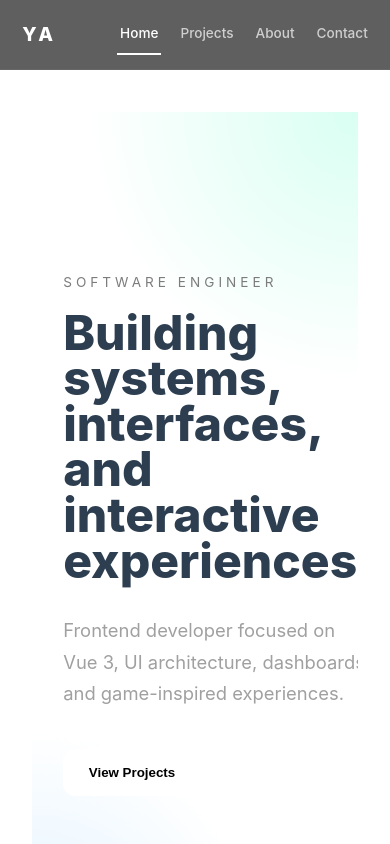
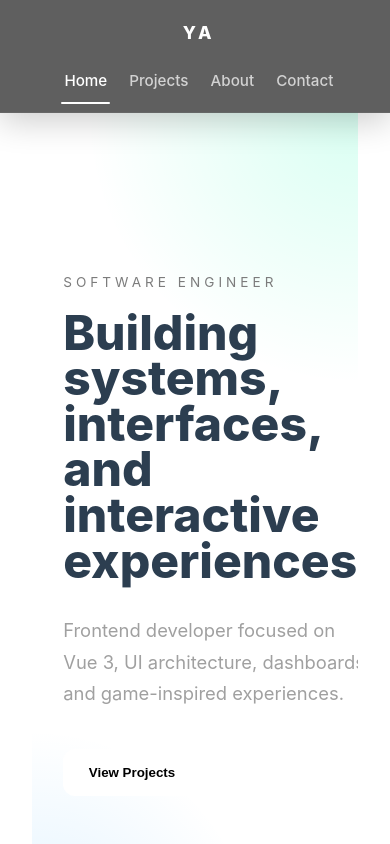
Before and after one commit to GoDie910/personal-website, a Vue app: page / in a window 390 px wide. Shown: the top 844 px of the page. Built offline with nearby package versions, Linux system fonts and the light colour scheme; the HTML template or start-up script is replaced by a standard one.

Commit message:
Update AppNavbar.vue

```diff
--- a/src/components/layout/AppNavbar.vue
+++ b/src/components/layout/AppNavbar.vue
@@ -46,28 +46,31 @@ const links = [
   </header>
 </template>
 
-<style scoped>
+<style lang="css" scoped>
 .navbar {
   position: fixed;
-  top: 0;
-  left: 0;
+  inset: 0 0 auto 0;
 
   width: 100%;
 
   z-index: 1000;
 
-  backdrop-filter: blur(18px);
+  backdrop-filter: blur(1.2rem);
 
   background: rgba(10, 10, 10, 0.65);
 
-  border-bottom: 1px solid rgba(255, 255, 255, 0.05);
+  border-bottom: 0.0625rem solid rgba(255, 255, 255, 0.05);
+
+  box-shadow: 0 0.5rem 2rem rgba(0, 0, 0, 0.2);
 }
 
 .navbar-container {
-  width: min(1400px, 100%);
-  margin: 0 auto;
 
-  padding: 1.2rem 2rem;
+  margin: 0 5vw;
+
+  padding:
+    clamp(1rem, 1.2vw, 1.8rem)
+    clamp(1.5rem, 3vw, 4rem);
 
   display: flex;
   justify-content: space-between;
@@ -75,41 +78,55 @@ const links = [
 }
 
 .logo {
-  font-size: 1.2rem;
+  font-size: clamp(1.2rem, 7.5vh, 2vw);
+
   font-weight: 800;
-  letter-spacing: 0.2rem;
+
+  letter-spacing: 0.2em;
 
   color: white;
+
   text-decoration: none;
 
-  transition: 0.2s ease;
+  transition:
+    opacity 0.2s ease,
+    transform 0.2s ease;
 }
 
 .logo:hover {
   opacity: 0.7;
+
+  transform: translateY(-0.1rem);
 }
 
 .nav-links {
   display: flex;
   align-items: center;
-  gap: 2rem;
+
+  gap: clamp(1.2rem, 10vh, 2.5vw);
 }
 
 .nav-link {
   position: relative;
 
-  color: rgba(255, 255, 255, 0.7);
+  color: rgba(255, 255, 255, 0.72);
 
   text-decoration: none;
 
-  font-size: 0.95rem;
+  font-size: clamp(1rem, 7.5vh, 2vw);
+
   font-weight: 500;
 
-  transition: 0.2s ease;
+  transition:
+    color 0.2s ease,
+    opacity 0.2s ease,
+    transform 0.2s ease;
 }
 
 .nav-link:hover {
   color: white;
+
+  transform: translateY(-0.1rem);
 }
 
 .nav-link.router-link-exact-active {
@@ -122,17 +139,37 @@ const links = [
   position: absolute;
 
   left: 0;
-  bottom: -0.4rem;
+  bottom: -0.5em;
 
   width: 100%;
-  height: 2px;
+  height: 0.12em;
 
   background: white;
+
+  border-radius: 999rem;
 }
 
-@media (max-width: 768px) {
+/* Tablet */
+@media (max-width: 64rem) {
   .navbar-container {
-    padding: 1rem 1.2rem;
+    width: min(92vw, 90rem);
+  }
+
+  .nav-links {
+    gap: 1.5rem;
+  }
+}
+
+/* Mobile */
+@media (max-width: 48rem) {
+  .navbar-container {
+    padding:
+      1rem
+      1.2rem;
+  }
+
+  .logo {
+    font-size: 1.1rem;
   }
 
   .nav-links {
@@ -140,7 +177,21 @@ const links = [
   }
 
   .nav-link {
-    font-size: 0.85rem;
+    font-size: 0.95rem;
+  }
+}
+
+/* Very Small Phones */
+@media (max-width: 30rem) {
+  .navbar-container {
+    flex-direction: column;
+
+    gap: 1rem;
+  }
+
+  .nav-links {
+    flex-wrap: wrap;
+    justify-content: center;
   }
 }
 </style>
```
